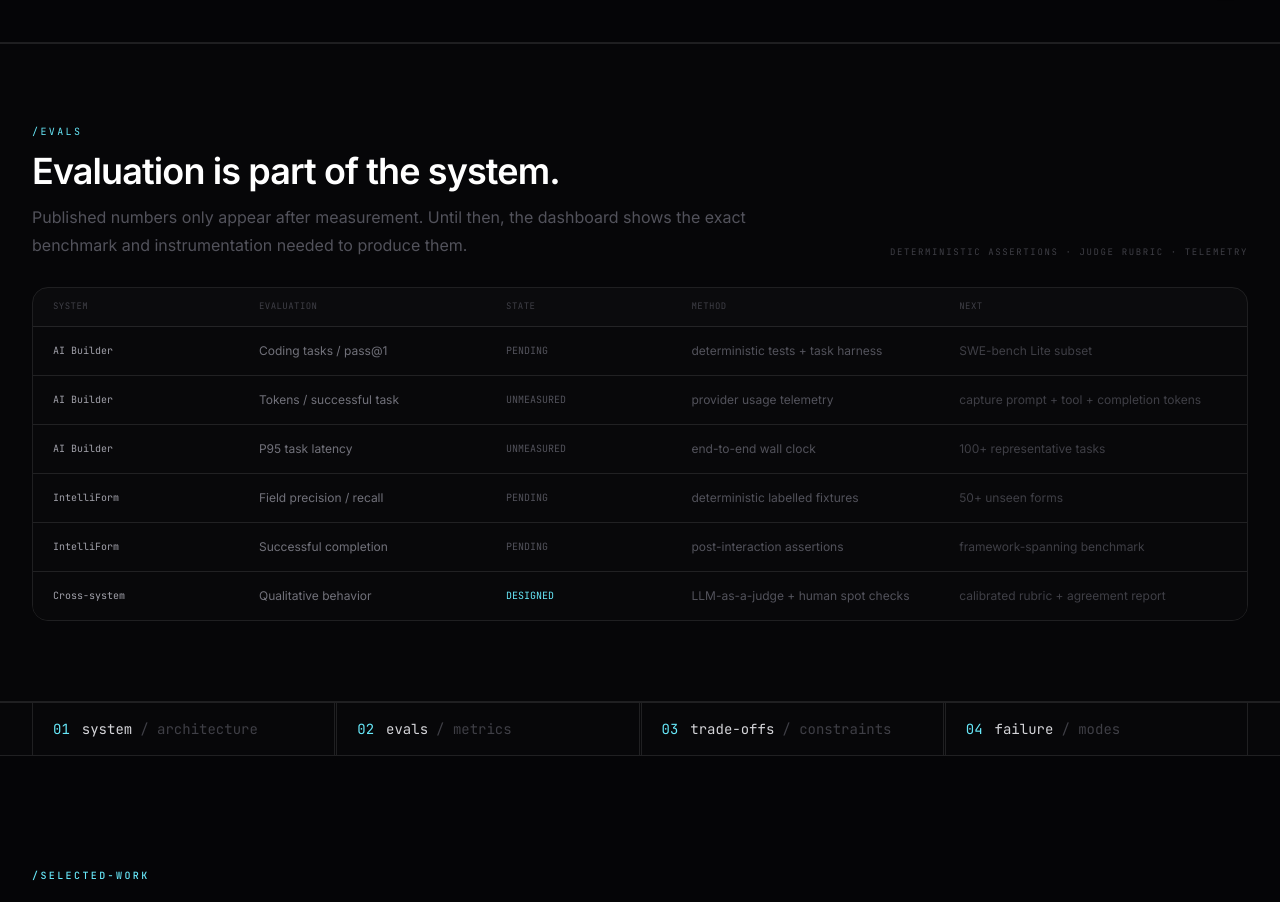
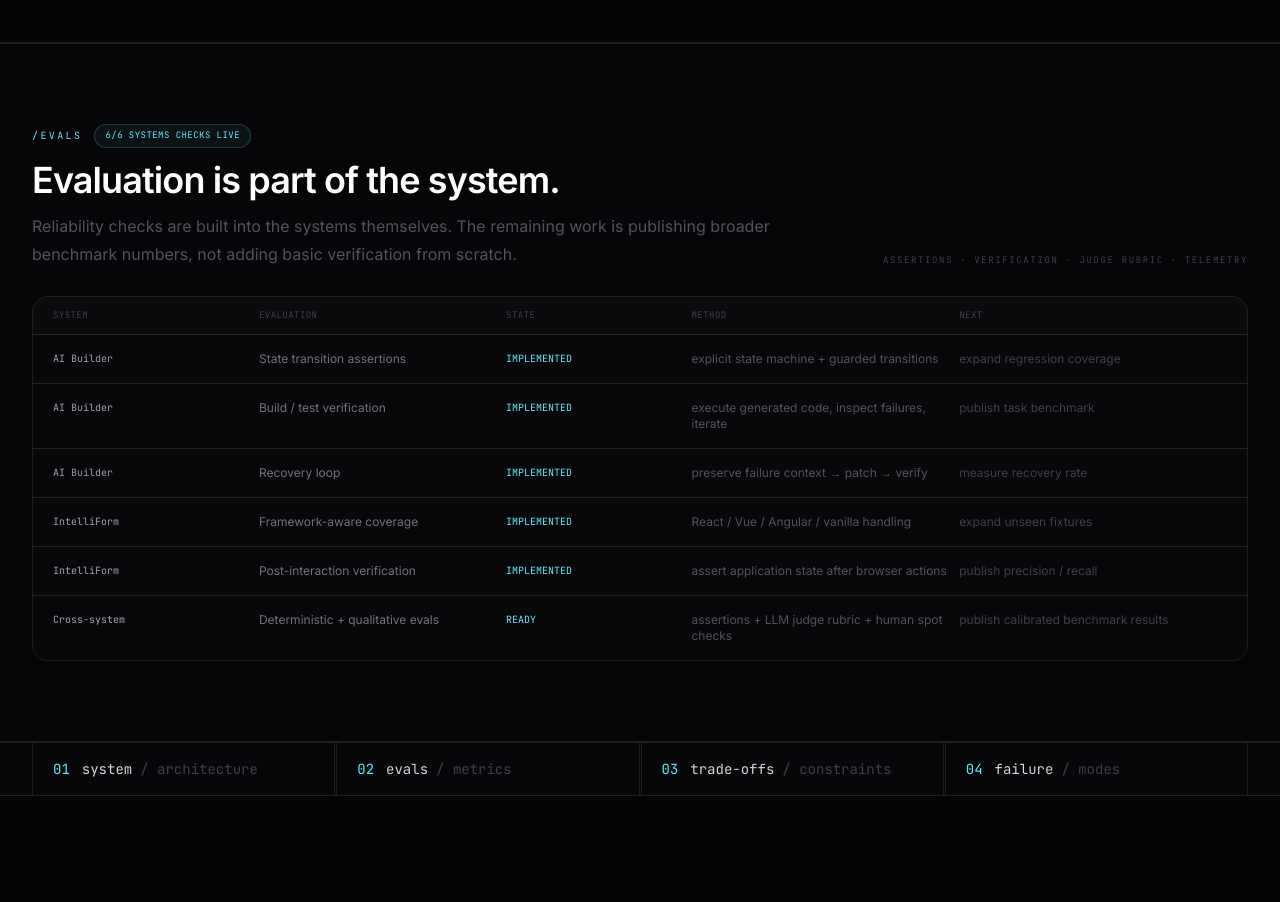
Before and after one commit to adityapurohit01/my_portfolio, a Next.js app: page / in a window 1280 px wide. Shown: the part 840-1742 px from the top of the page. Built offline with nearby package versions, Linux system fonts and the light colour scheme.

Commit message:
Reframe eval dashboard around implemented checks

```diff
--- a/src/components/SystemsEvalMatrix.tsx
+++ b/src/components/SystemsEvalMatrix.tsx
@@ -1,26 +1,68 @@
 const rows = [
-  { system: "AI Builder", eval: "Coding tasks / pass@1", value: "PENDING", method: "deterministic tests + task harness", next: "SWE-bench Lite subset" },
-  { system: "AI Builder", eval: "Tokens / successful task", value: "UNMEASURED", method: "provider usage telemetry", next: "capture prompt + tool + completion tokens" },
-  { system: "AI Builder", eval: "P95 task latency", value: "UNMEASURED", method: "end-to-end wall clock", next: "100+ representative tasks" },
-  { system: "IntelliForm", eval: "Field precision / recall", value: "PENDING", method: "deterministic labelled fixtures", next: "50+ unseen forms" },
-  { system: "IntelliForm", eval: "Successful completion", value: "PENDING", method: "post-interaction assertions", next: "framework-spanning benchmark" },
-  { system: "Cross-system", eval: "Qualitative behavior", value: "DESIGNED", method: "LLM-as-a-judge + human spot checks", next: "calibrated rubric + agreement report" },
+  {
+    system: "AI Builder",
+    eval: "State transition assertions",
+    value: "IMPLEMENTED",
+    method: "explicit state machine + guarded transitions",
+    next: "expand regression coverage",
+  },
+  {
+    system: "AI Builder",
+    eval: "Build / test verification",
+    value: "IMPLEMENTED",
+    method: "execute generated code, inspect failures, iterate",
+    next: "publish task benchmark",
+  },
+  {
+    system: "AI Builder",
+    eval: "Recovery loop",
+    value: "IMPLEMENTED",
+    method: "preserve failure context → patch → verify",
+    next: "measure recovery rate",
+  },
+  {
+    system: "IntelliForm",
+    eval: "Framework-aware coverage",
+    value: "IMPLEMENTED",
+    method: "React / Vue / Angular / vanilla handling",
+    next: "expand unseen fixtures",
+  },
+  {
+    system: "IntelliForm",
+    eval: "Post-interaction verification",
+    value: "IMPLEMENTED",
+    method: "assert application state after browser actions",
+    next: "publish precision / recall",
+  },
+  {
+    system: "Cross-system",
+    eval: "Deterministic + qualitative evals",
+    value: "READY",
+    method: "assertions + LLM judge rubric + human spot checks",
+    next: "publish calibrated benchmark results",
+  },
 ];
 
 export default function SystemsEvalMatrix() {
+  const completed = rows.filter((row) => row.value === "IMPLEMENTED" || row.value === "READY").length;
   return (
     <section className="border-y border-white/10 bg-[#060608]">
       <div className="mx-auto max-w-7xl px-4 py-16 sm:px-6 sm:py-20 lg:px-8">
-        <div className="flex flex-col gap-4 sm:flex-row sm:items-end sm:justify-between sm:gap-5">
+        <div className="flex flex-col gap-5 sm:flex-row sm:items-end sm:justify-between">
           <div>
-            <p className="font-mono text-[10px] uppercase tracking-[0.24em] text-cyan-300">/evals</p>
+            <div className="flex flex-wrap items-center gap-3">
+              <p className="font-mono text-[10px] uppercase tracking-[0.24em] text-cyan-300">/evals</p>
+              <span className="rounded-full border border-cyan-300/20 bg-cyan-300/[0.06] px-2.5 py-1 font-mono text-[9px] uppercase tracking-wider text-cyan-300">
+                {completed}/{rows.length} systems checks live
+              </span>
+            </div>
             <h2 className="mt-3 text-3xl font-semibold tracking-tight text-white sm:text-4xl">Evaluation is part of the system.</h2>
             <p className="mt-3 max-w-3xl text-sm leading-6 text-zinc-600 sm:text-base sm:leading-7">
-              Published numbers only appear after measurement. Until then, the dashboard shows the exact benchmark and instrumentation needed to produce them.
+              Reliability checks are built into the systems themselves. The remaining work is publishing broader benchmark numbers, not adding basic verification from scratch.
             </p>
           </div>
           <div className="font-mono text-[8px] uppercase tracking-[0.16em] text-zinc-700 sm:text-[9px] sm:tracking-[0.18em]">
-            deterministic assertions · judge rubric · telemetry
+            assertions · verification · judge rubric · telemetry
           </div>
         </div>
 
@@ -33,7 +75,7 @@ export default function SystemsEvalMatrix() {
               <div key={row.system + row.eval} className="grid grid-cols-[1fr_1.2fr_0.9fr_1.3fr_1.3fr] border-b border-white/10 bg-[#08080a] px-5 py-4 last:border-0">
                 <span className="font-mono text-[10px] text-zinc-400">{row.system}</span>
                 <span className="text-xs text-zinc-500">{row.eval}</span>
-                <span className={row.value === "DESIGNED" ? "font-mono text-[10px] text-cyan-300" : "font-mono text-[10px] text-zinc-600"}>{row.value}</span>
+                <span className="font-mono text-[10px] text-cyan-300">{row.value}</span>
                 <span className="text-xs text-zinc-600">{row.method}</span>
                 <span className="text-xs text-zinc-700">{row.next}</span>
               </div>
@@ -49,11 +91,17 @@ export default function SystemsEvalMatrix() {
                   <div className="font-mono text-[9px] uppercase tracking-wider text-zinc-700">{row.system}</div>
                   <h3 className="mt-1 text-sm font-medium text-zinc-200">{row.eval}</h3>
                 </div>
-                <span className={row.value === "DESIGNED" ? "shrink-0 font-mono text-[9px] text-cyan-300" : "shrink-0 font-mono text-[9px] text-zinc-600"}>{row.value}</span>
+                <span className="shrink-0 font-mono text-[9px] text-cyan-300">{row.value}</span>
               </div>
               <div className="mt-4 grid gap-3 border-t border-white/10 pt-3">
-                <div><div className="font-mono text-[8px] uppercase tracking-wider text-zinc-700">method</div><div className="mt-1 text-xs leading-5 text-zinc-500">{row.method}</div></div>
-                <div><div className="font-mono text-[8px] uppercase tracking-wider text-zinc-700">next</div><div className="mt-1 text-xs leading-5 text-zinc-600">{row.next}</div></div>
+                <div>
+                  <div className="font-mono text-[8px] uppercase tracking-wider text-zinc-700">method</div>
+                  <div className="mt-1 text-xs leading-5 text-zinc-500">{row.method}</div>
+                </div>
+                <div>
+                  <div className="font-mono text-[8px] uppercase tracking-wider text-zinc-700">next</div>
+                  <div className="mt-1 text-xs leading-5 text-zinc-600">{row.next}</div>
+                </div>
               </div>
             </article>
           ))}
```
